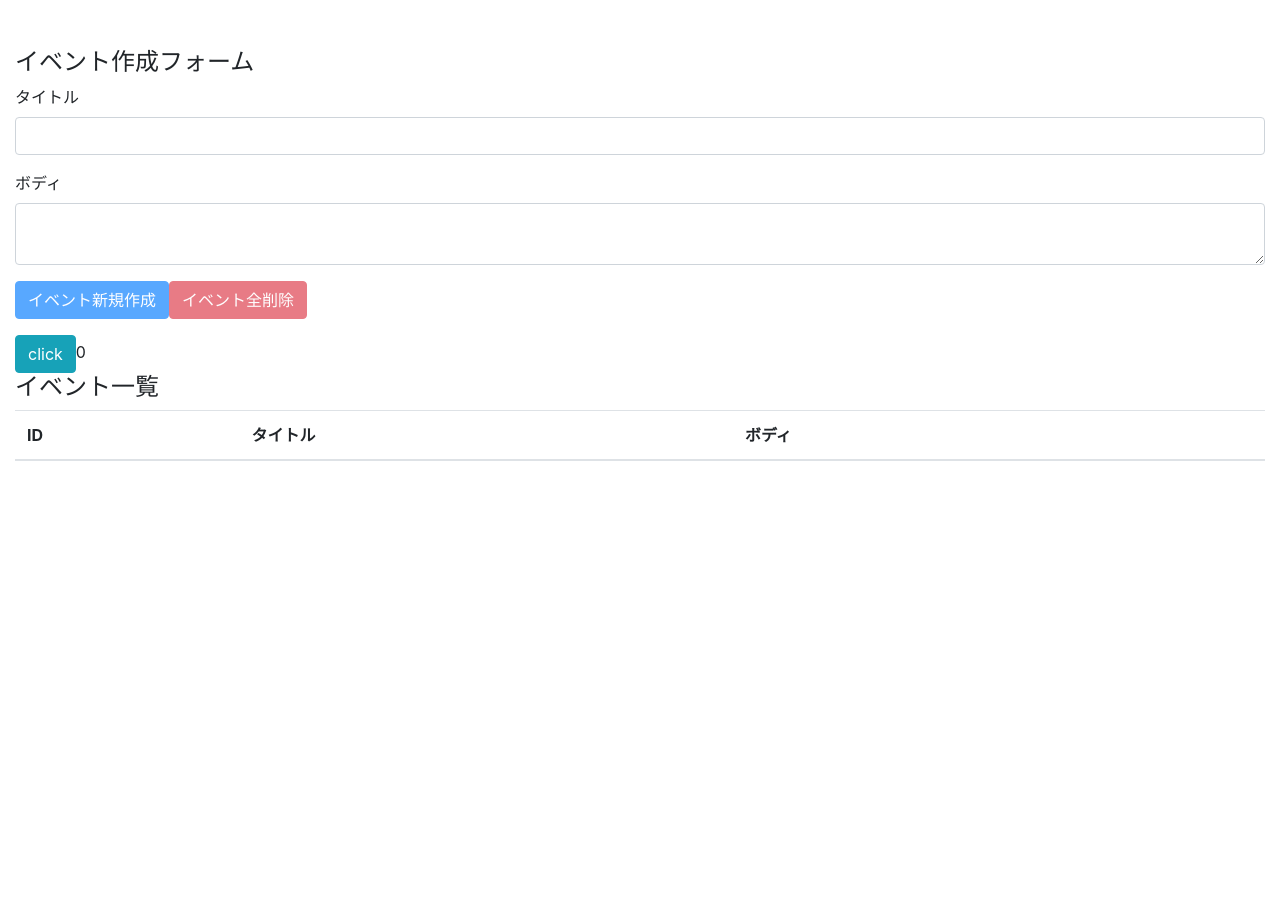
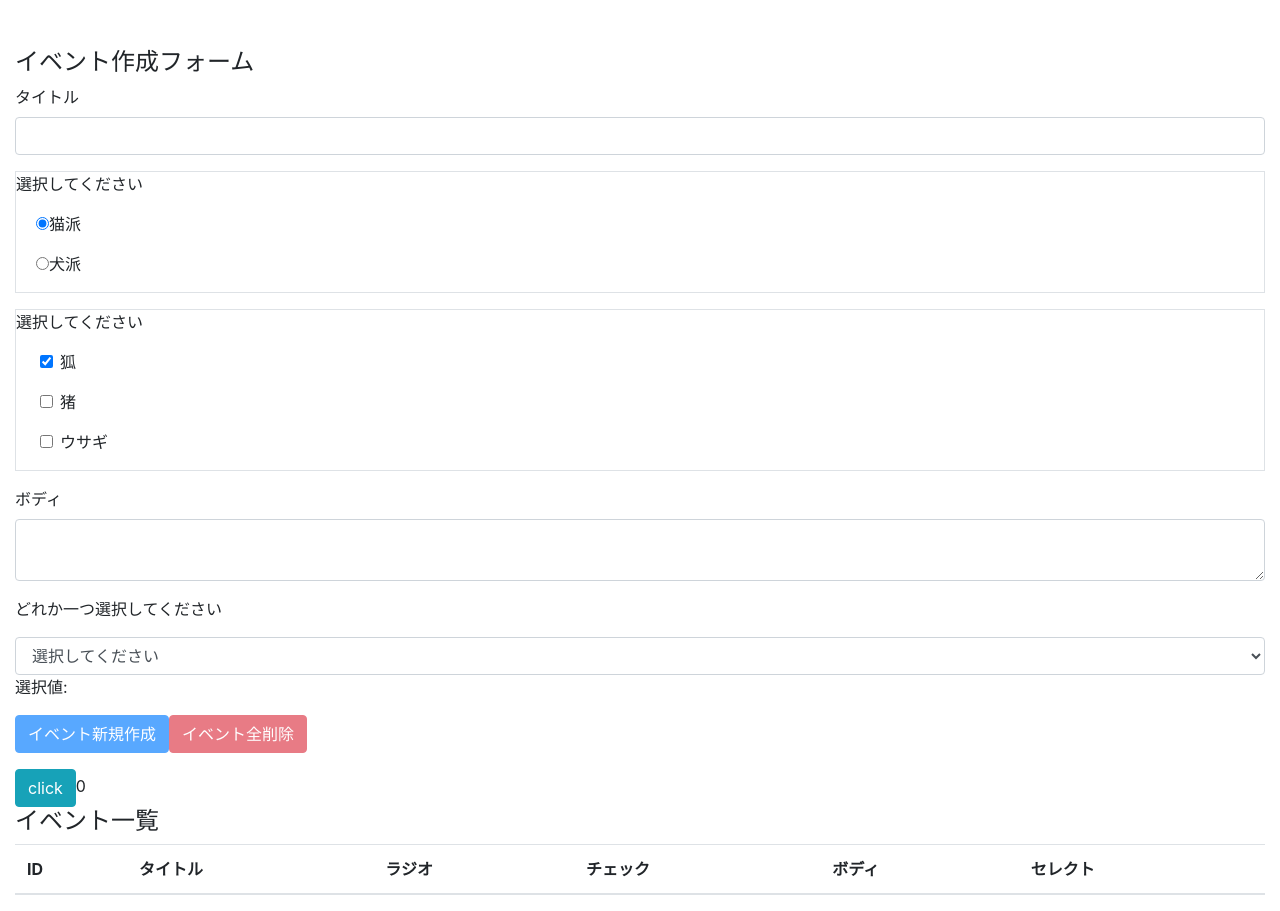
Before and after one commit to awsome-cats/react-hooks, a React (Create React App) app: page / in a window 1280 px wide. Before the commit the page ends 800 px from the top, so only its background shows below. Built offline with nearby package versions, Linux system fonts and the light colour scheme.

Commit message:
add other input.

```diff
--- a/src/components/Event.js
+++ b/src/components/Event.js
@@ -16,7 +16,11 @@
     <tr>
       <td>{id}</td>
       <td>{event.title}</td>
+      <td>{event.radioVal}</td>
+      <td>{event.checked.join(', ')}</td>
       <td>{event.body}</td>
+      <td>{event.selectValue}</td>
+
       <td><button type="button" className="btn btn-danger" onClick={handleClickDeleteButton}>削除</button></td>
     </tr>
   )
--- a/src/components/EventForm.js
+++ b/src/components/EventForm.js
@@ -10,24 +10,85 @@
 
   const [title, setTitle] = useState('')
   const [body, setBody] = useState('')
+  const [radioVal , setRadioVal ] = useState('猫派')
+  const [checked, setChecked] = useState(['狐'])
+  const [selectValue, setSelectValue] = useState('')
+  const [isPending, setIsPending] = useState(false)
+  console.log('state', state)
+
+
+  /**Radio button */
+
+  const handleChange = (e) => {
+    setRadioVal(e.target.value)
+  }
+
+  /** CheckBox */
+
+  const handleCheckBox = (e) => {
+
+    if (checked.includes(e.target.value)) {
+      setChecked(checked.filter(item => item !== e.target.value))
+    }else {
+      setChecked([...checked, e.target.value])
+    }
+
+  }
+
+
+  /** SelectBox */
+
+  const handleSelectBox = (e) => {
+    setSelectValue(e.target.value)
+  }
+
 
   // click event
   // dispatch(action)
   // action = {type: 'CREATE_EVENT', title, body}が必要
-
   const addEvent = (e) => {
 
     e.preventDefault()
+    setIsPending(true)
 
     dispatch({
       type: CREATE_EVENT,
       title,
-      body
+      body,
+      radioVal,
+      checked,
+      selectValue
+
+    })
+
+
+
+    const posts = {
+      title,
+      body,
+      radioVal,
+      checked,
+      selectValue
+    }
+
+    console.log('posts', posts)
+
+
+    fetch('http://localhost:5000/api/vi/create', {
+      method: 'POST',
+      headers: { "Content-Type": "application/json"},
+      body: JSON.stringify(posts)
+    })
+    .then(() => {
+      console.log('request data')
+          setIsPending(false)
     })
 
     setTitle('')
     setBody('')
-    console.log({state})
+    setRadioVal('猫派')
+
+
 
   }
 
@@ -47,22 +108,14 @@
   const unCreatable = title === '' || body === ''
 
 
-  /**Counter start */
 
-//   const addCount = useCallback(() =>
-//     // dispatch({
-//     //   type: 'INCREMENT'
-//     // })
-//     setCount(previousCount => previousCount + 1),[])
-
-
-
-  /**Counter end */
 
     return (
         <>
             <h4>イベント作成フォーム</h4>
+
             <form>
+              {/* input */}
                 <div
                     className="form-group">
                     <label
@@ -77,7 +130,138 @@
                         onChange={(e) => setTitle(e.target.value)}/>
                 </div>
 
-                <div className="form-group">
+                {/* radio */}
+                <div className="border">
+                    <p>選択してください</p>
+                    <div
+                        className="
+                          form-group
+                          form-check"
+                        >
+                          <input
+                              type="radio"
+                              className="
+                              form-radio-input"
+                              id="exampleRadio1"
+                              value='猫派'
+                              checked={radioVal === '猫派'}
+                              onChange={handleChange}
+                            />
+                          <label
+                              className="
+                              form-check-label"
+                              htmlFor="exampleRadio1"
+                              >
+                                猫派
+                          </label>
+
+                    </div>
+
+
+                    {/* radio */}
+
+                    <div
+                        className="
+                          form-group
+                          form-check"
+                        >
+                          <input
+                              type="radio"
+                              className="
+                              form-radio-input"
+                              id="exampleRadio2"
+                              value='犬派'
+                              checked={radioVal === '犬派'}
+                              onChange={handleChange}
+                            />
+                          <label
+                              className="
+                              form-check-label"
+                              htmlFor="exampleRadio2"
+                              >
+                                犬派
+                          </label>
+                      </div>
+                    </div>
+
+                    <div className="border mt-3">
+                    <p>選択してください</p>
+
+
+                    {/* checkBox */}
+                    <div
+                      className="
+                        form-group
+                        form-check
+                        ml-4"
+                      >
+
+                        <input
+                            type="checkbox"
+                            className="
+                            form-check-input"
+                            id="exampleCheck1"
+                            value='狐'
+                            checked={checked.includes('狐')}
+                            onChange={handleCheckBox}
+                          />
+                        <label
+                            className="
+                            form-check-label"
+                            htmlFor="exampleCheck1"
+                            >
+                              狐
+
+                        </label>
+                      </div>
+                      {/* checkBox */}
+                      <div className="form-group form-check ml-4">
+                        <input
+                            type="checkbox"
+                            className="
+                            form-check-input"
+                            id="exampleCheck2"
+                            value='猪'
+                            checked={checked.includes('猪')}
+                            onChange={handleCheckBox}
+                          />
+                        <label
+                            className="
+                            form-check-label"
+                            htmlFor="exampleCheck2"
+                            >
+                              猪
+                        </label>
+                      </div>
+
+                      {/* checkBox */}
+                      <div className="form-group form-check ml-4">
+
+                        <input
+                            type="checkbox"
+                            className="
+                            form-check-input"
+                            id="exampleCheck3"
+                            value='ウサギ'
+                            checked={checked.includes('ウサギ')}
+                            onChange={handleCheckBox}
+                          />
+                          <label
+                              className="
+                              form-check-label"
+                              htmlFor="exampleCheck3"
+                              >
+                                ウサギ
+
+                          </label>
+
+                      </div>
+                    </div>
+
+
+
+                    {/* textarea */}
+                    <div className="form-group mt-3">
                         <label htmlFor="formEventBody">
                         ボディ
                         </label>
@@ -89,26 +273,51 @@
                             value={body}
                             onChange={(e) => setBody(e.target.value)}
                         />
+                    </div>
 
-                    <button
+                    {/* selectbox */}
+
+                    <div className="form-group">
+                      <p>どれか一つ選択してください</p>
+                      <select className="form-control"  value={selectValue} onChange={handleSelectBox} multiple={false}>
+                        <option value="">選択してください</option>
+                        <option value="アドレス">アドレス</option>
+                        <option value="マイリンク">マイリンク</option>
+                        <option value="施設予約">施設予約</option>
+                        <option value="メール">メール</option>
+                      </select>
+                      <p>選択値: {selectValue}</p>
+                    </div>
+
+                    <div className="form-group ">
+                        { !isPending &&<button
                             className="btn btn-primary"
                             disabled={unCreatable}
                             onClick={addEvent}>
                             イベント新規作成
-                    </button>
+                        </button>}
+                        { isPending &&<button
+                            className="btn btn-primary"
+                            disabled={unCreatable}
+                            onClick={addEvent}>
+                            イベント新規作成.....
+                        </button>}
 
-                    <button
+                        { !isPending && <button
                             className="btn btn-danger"
                             onClick={deleteAllEvents}
                             disabled={state.length === 0}
                             >
                             イベント全削除
-                    </button>
-
-
+                        </button>}
+                        { isPending && <button
+                            className="btn btn-danger"
+                            onClick={deleteAllEvents}
+                            disabled={state.length === 0}
+                            >
+                            イベント全削除.....
+                        </button>}
                     </div>
-
-
             </form>
         </>
     )
--- a/src/components/Events.js
+++ b/src/components/Events.js
@@ -13,8 +13,10 @@
                     <tr>
                     <th>ID</th>
                     <th>タイトル</th>
+                    <th>ラジオ</th>
+                    <th>チェック</th>
                     <th>ボディ</th>
-                    <th></th>
+                    <th>セレクト</th>
                     </tr>
                 </thead>
                 <tbody>
--- a/src/components/counter.js
+++ b/src/components/counter.js
@@ -1,6 +1,6 @@
 
 
-import React, {useState, useReducer} from 'react'
+import React, {useReducer} from 'react'
 import reducer from '../reducers/count.js'
 import { INCREMENT } from '../actions'
 
--- a/src/reducers/index.js
+++ b/src/reducers/index.js
@@ -6,14 +6,21 @@
 import {
    DELETE_EVENT,
    CREATE_EVENT ,
-   DELETE_ALL_EVENTS,
-   INCREMENT
+   DELETE_ALL_EVENTS
 } from '../actions'
 
 const events =(state = [], action) => {
     switch(action.type) {
         case CREATE_EVENT:
-            const event = {title: action.title, body: action.body}
+
+            const event = {
+                title: action.title,
+                body: action.body,
+                radioVal: action.radioVal,
+                checked: action.checked,
+                selectValue: action.selectValue
+            }
+
             const length = state.length
             const id = length === 0 ? 1: state[length -1].id + 1
             return [...state, {id, ...event }]
@@ -23,9 +30,9 @@
         case DELETE_ALL_EVENTS:
             return []
 
-        case INCREMENT:
-            const count = action.count
-            return count + 1
+        // case INCREMENT:
+        //     const count = action.count
+        //     return count + 1
         default:
         return state
     }
```
Lines whose indentation alone changed are shown as unchanged.
